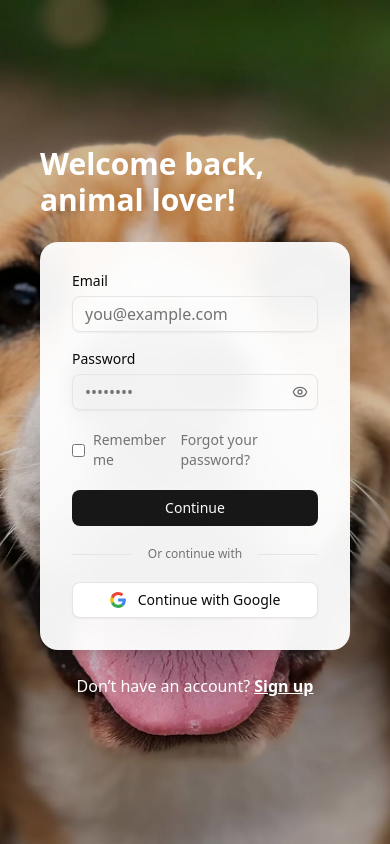
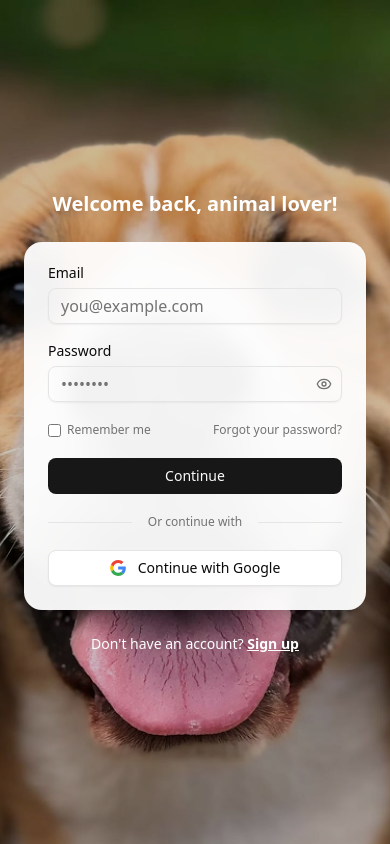
Before and after one commit to fadhel-rizanda/skripsi-fe, a Next.js app: page /login in a window 390 px wide. Built offline with nearby package versions, Linux system fonts and the light colour scheme.

Commit message:
update ui form login, register, and filterbar pets

```diff
--- a/app/(auth)/login/page.tsx
+++ b/app/(auth)/login/page.tsx
@@ -4,19 +4,21 @@ import Link from "next/link"
 export default function LoginPage() {
   return (
     <div
-      className="flex flex-col min-h-screen items-center justify-center gap-6 p-10"
+      className="flex flex-col min-h-screen items-center justify-center gap-6 p-6 sm:p-10"
       style={{
         backgroundImage: "url('/assets/bg-img-dog.png')",
         backgroundSize: "cover",
         backgroundPosition: "center",
       }}
     >
-      <h1 className="text-3xl font-bold text-white">Welcome back, animal lover!</h1>
+      <h1 className="text-xl sm:text-2xl md:text-3xl font-bold text-white text-center">
+        Welcome back, animal lover!
+      </h1>
 
       <LoginForm />
 
-      <p className="text-white">
-        Don’t have an account?{" "}
+      <p className="text-sm sm:text-base text-white text-center">
+        Don&apos;t have an account?{" "}
         <Link href="/register" className="font-semibold underline">
           Sign up
         </Link>
--- a/app/(auth)/register/page.tsx
+++ b/app/(auth)/register/page.tsx
@@ -4,21 +4,23 @@ import { RegisterForm } from "@/components/auth/RegisterForm"
 export default function RegisterPage() {
   return (
     <div
-      className="flex flex-col min-h-screen items-center justify-center gap-4 p-10"
+      className="flex flex-col min-h-screen items-center justify-center gap-4 p-6 sm:p-10"
       style={{
         backgroundImage: "url('/assets/bg-img-dog.png')",
         backgroundSize: "cover",
         backgroundPosition: "center",
       }}
     >
-      <h1 className="text-3xl font-bold text-white">Welcome to Pawsitive!</h1>
-      <p className="text-white">
+      <h1 className="text-xl sm:text-2xl md:text-3xl font-bold text-white text-center">
+        Welcome to Pawsitive!
+      </h1>
+      <p className="text-sm sm:text-base text-white text-center">
         Ready to find your new best friend?
       </p>
 
       <RegisterForm />
 
-      <p className="text-white">
+      <p className="text-sm sm:text-base text-white text-center">
         Already have an account?{" "}
         <Link href="/login" className="font-semibold underline">
           Login now
--- a/components/auth/LoginForm.tsx
+++ b/components/auth/LoginForm.tsx
@@ -75,7 +75,7 @@ export default function LoginForm() {
   }
 
   return (
-    <div className="w-full max-w-md bg-white/95 backdrop-blur rounded-2xl shadow-xl p-8">
+    <div className="w-full max-w-md bg-white/95 backdrop-blur rounded-2xl shadow-xl p-6 sm:p-8">
       <Form {...form}>
         <form onSubmit={form.handleSubmit(onSubmit)} className="space-y-5">
 
@@ -149,15 +149,15 @@ export default function LoginForm() {
           />
 
           {/* Remember / Forgot */}
-          <div className="flex items-center justify-between text-sm">
-            <label className="flex items-center gap-2 text-muted-foreground">
+          <div className="flex flex-wrap items-center justify-between gap-y-2 gap-x-1 text-xs sm:text-sm">
+            <label className="flex items-center gap-1.5 sm:gap-2 text-muted-foreground whitespace-nowrap">
               <input type="checkbox" className="rounded" />
               Remember me
             </label>
 
             <Link
               href="/forgot-password"
-              className="text-muted-foreground hover:underline"
+              className="text-muted-foreground hover:underline text-right"
             >
               Forgot your password?
             </Link>
--- a/components/auth/RegisterForm.tsx
+++ b/components/auth/RegisterForm.tsx
@@ -98,9 +98,9 @@ export function RegisterForm() {
   }
 
   return (
-    <div className="w-full max-w-3xl bg-white rounded-2xl shadow-xl p-10">
+    <div className="w-full max-w-3xl bg-white rounded-2xl shadow-xl p-6 sm:p-8 md:p-10">
       <Form {...form}>
-        <form onSubmit={form.handleSubmit(onSubmit)} className="space-y-6">
+        <form onSubmit={form.handleSubmit(onSubmit)} className="space-y-4 sm:space-y-6">
 
           {error && (
             <Alert variant="destructive">
@@ -149,7 +149,7 @@ export function RegisterForm() {
           />
 
           {/* Password */}
-          <div className="grid grid-cols-2 gap-4">
+          <div className="grid grid-cols-1 sm:grid-cols-2 gap-4 sm:gap-6">
             <FormField
               control={form.control}
               name="password"
--- a/components/filter/PetFilterBar.tsx
+++ b/components/filter/PetFilterBar.tsx
@@ -41,9 +41,9 @@ export function PetFilterBar({ onFilterChange }: PetFilterBarProps) {
     hasMore: hasMoreTags
 } = useTagsOptions(TAG_TYPE.PET.PERSONALITY);
 
-  const ageOptions: FilterOption[] = AGE_RANGES.map((range) => ({
-    value: range.value,
-    label: range.label,
+  const ageOptions = AGE_RANGES.map((range) => ({
+    id: range.value,
+    name: range.label,
   }));
 
   // Debounce search input to avoid excessive API calls
@@ -98,12 +98,20 @@ export function PetFilterBar({ onFilterChange }: PetFilterBarProps) {
             mode="single"
             className="bg-[#F6F8F6] border-gray-300 h-8 px-2.5 py-1.5 w-37.5 md:w-50 text-xs md:text-sm shrink-0"
         />
-        <FilterSelect
-          name="age"
-          value={age}
-          onChange={setAge}
-          options={ageOptions}
-          placeholder="Any Age"
+        <SearchableCombobox
+            options={ageOptions}
+            selectedValues={[age].filter(Boolean)}
+            onSelect={(value) => {
+              if (value === age) {
+                setAge("");
+              } else {
+                setAge(value);
+              }
+            }}
+            placeholder="Any Age"
+            emptyMessage="No age options found."
+            mode="single"
+            className="bg-[#F6F8F6] border-gray-300 h-8 px-2.5 py-1.5 w-37.5 md:w-50 text-xs md:text-sm shrink-0"
         />
         <SearchableCombobox
             options={tagPersonalities}
```
Lines whose indentation alone changed are shown as unchanged.
